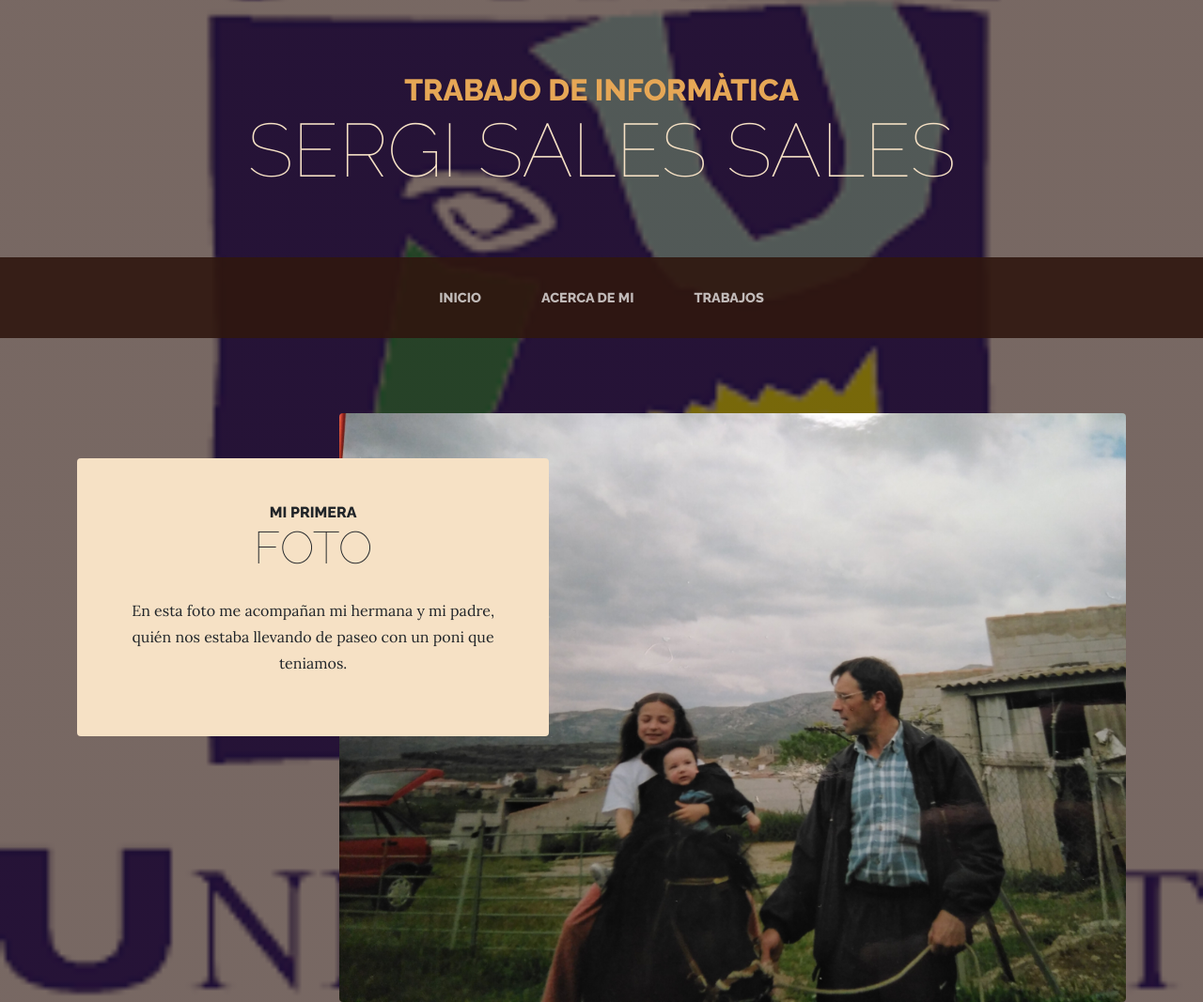
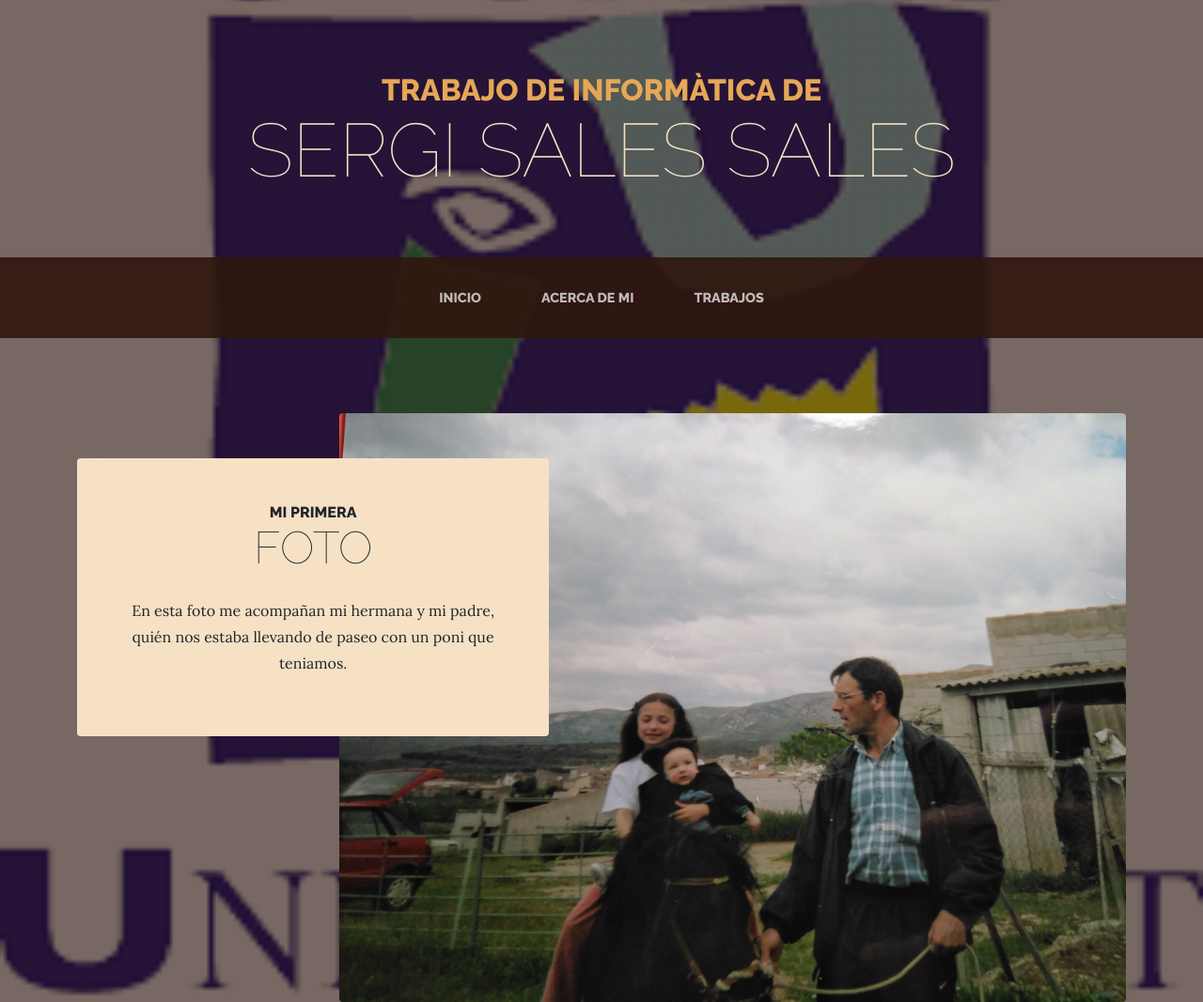
Before and after one commit to SergiSales/pagina-web-Sergi-Sales, a plain HTML site: page index.html in a window 1280 px wide. Shown: the top 1067 px of the page at 94% size. Drawn offline with Linux system fonts and the light colour scheme.

Commit message:
Update index.html

```diff
--- a/index.html
+++ b/index.html
@@ -18,7 +18,7 @@
     <body>
         <header>
             <h1 class="site-heading text-center text-faded d-none d-lg-block">
-                <span class="site-heading-upper text-primary mb-3">Trabajo de Informàtica</span>
+                <span class="site-heading-upper text-primary mb-3">Trabajo de Informàtica de</span>
                 <span class="site-heading-lower">Sergi Sales Sales</span>
             </h1>
         </header>
```
